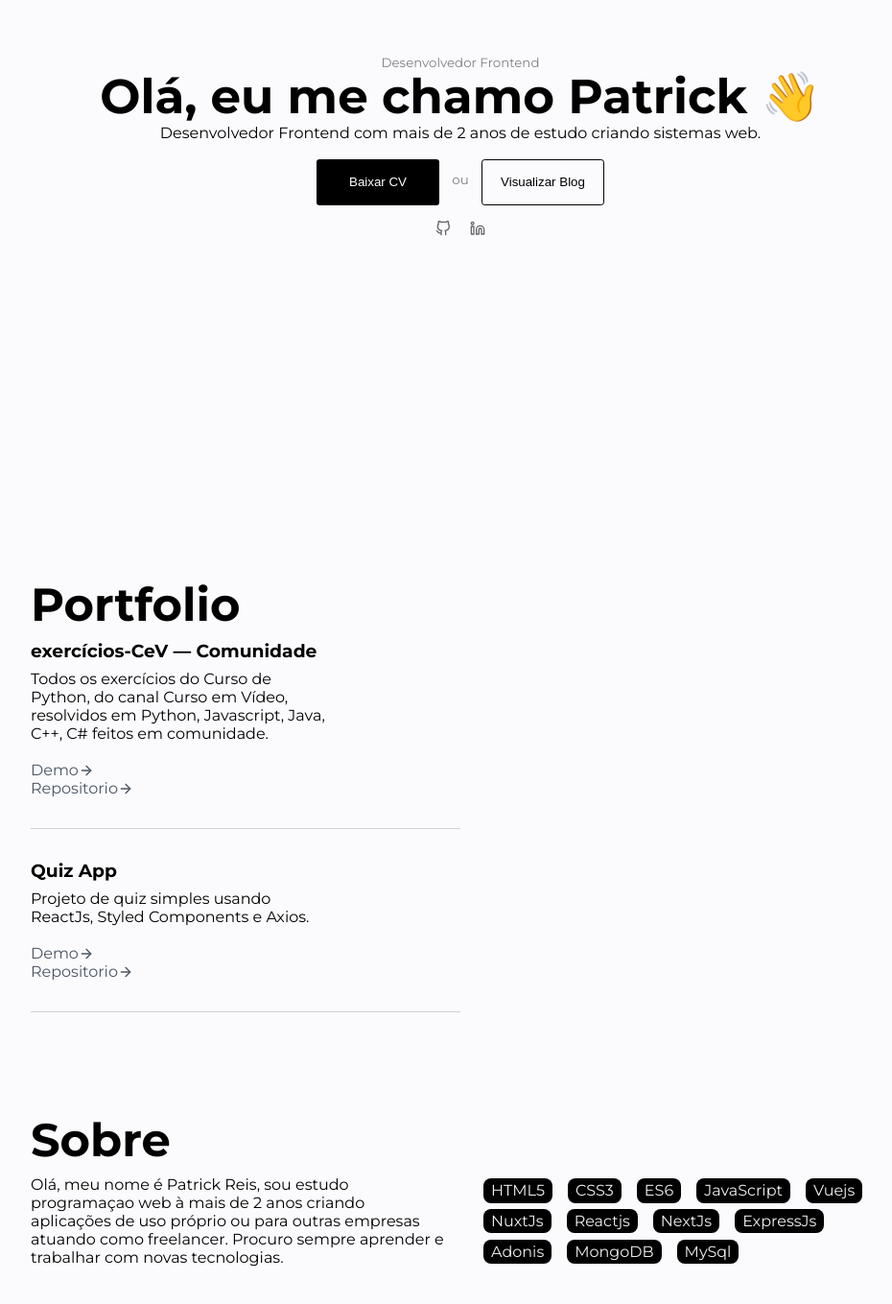
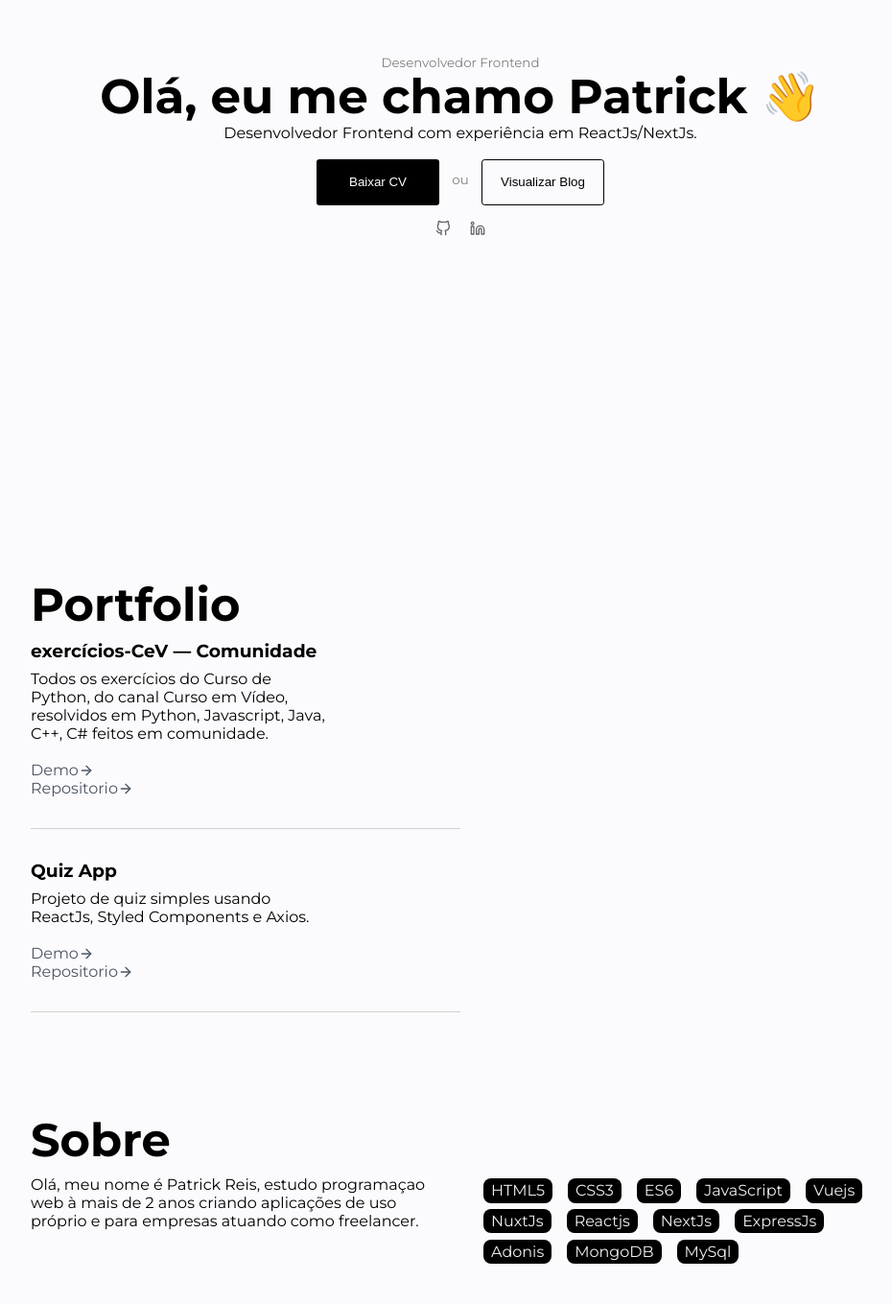
Before and after one commit to Typhz/portfolio, a Next.js app: page / in a window 1280 px wide. Shown: the part 239-1598 px from the top of the page at 96% size, without its empty margins (160-1090 px from the left). Built offline with nearby package versions, Linux system fonts and the light colour scheme.

Commit message:
[FEAT] Add new texts

```diff
--- a/pages/index.js
+++ b/pages/index.js
@@ -53,7 +53,7 @@ export default function Home() {
           <TitlePage>
             Olá, eu me chamo Patrick <span>👋</span>
           </TitlePage>
-          <p>Desenvolvedor Frontend com mais de 2 anos de estudo criando sistemas web.</p>
+          <p>Desenvolvedor Frontend com experiência em ReactJs/NextJs.</p>
           <div style={{ width: 300, alignItems: 'center',justifyContent: 'space-between' ,display: 'flex', marginTop: 12, }}>
             <Button
               variant="primary"
@@ -113,8 +113,7 @@ export default function Home() {
           <Grid>
             <div>
               <p>
-                Olá, meu nome é Patrick Reis, sou estudo programaçao web à mais de 2 anos criando aplicações de uso próprio ou para outras empresas atuando como freelancer. Procuro sempre aprender e trabalhar com novas tecnologias.
-
+                Olá, meu nome é Patrick Reis, estudo programaçao web à mais de 2 anos criando aplicações de uso próprio e para empresas atuando como freelancer.
               </p>
               </div>
               <div>
```
